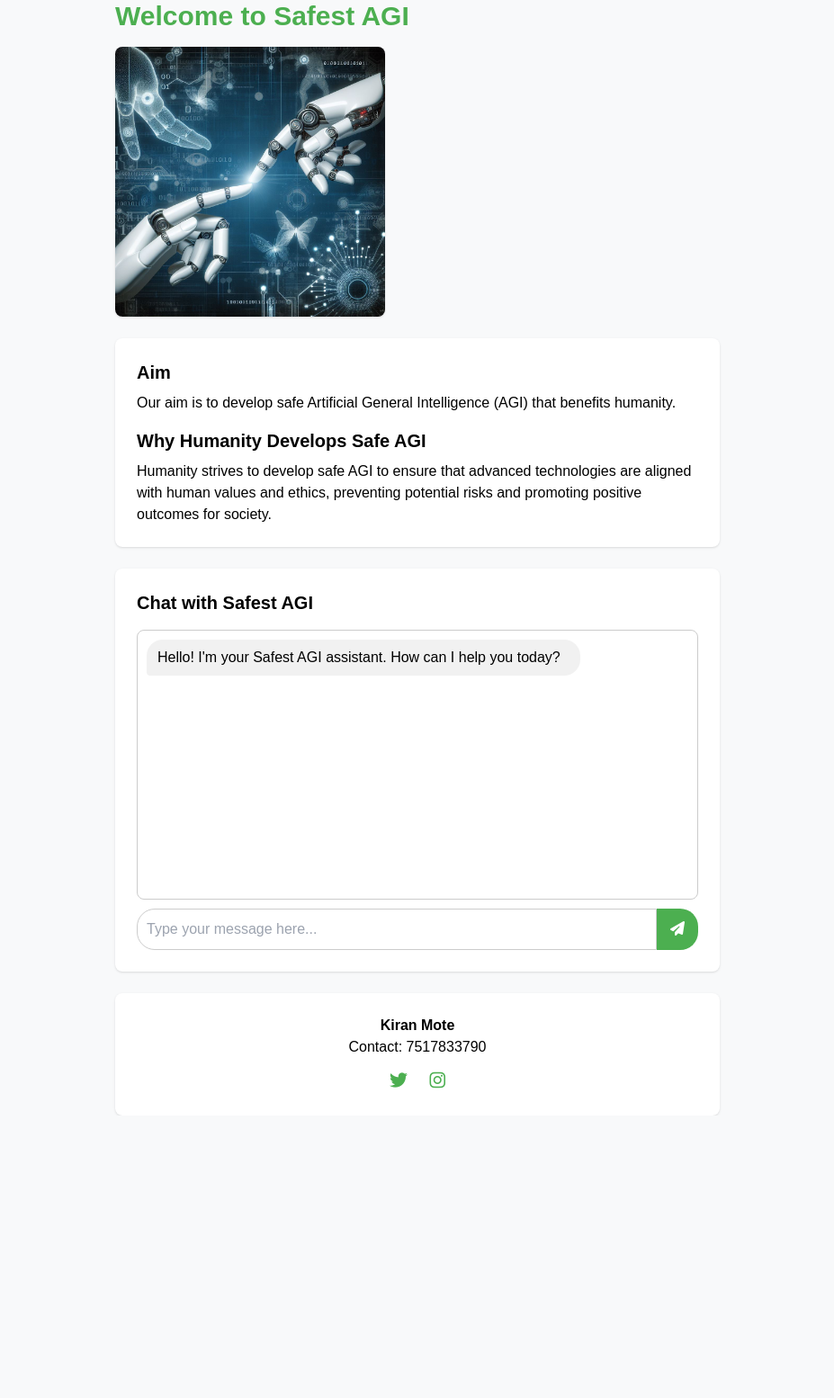
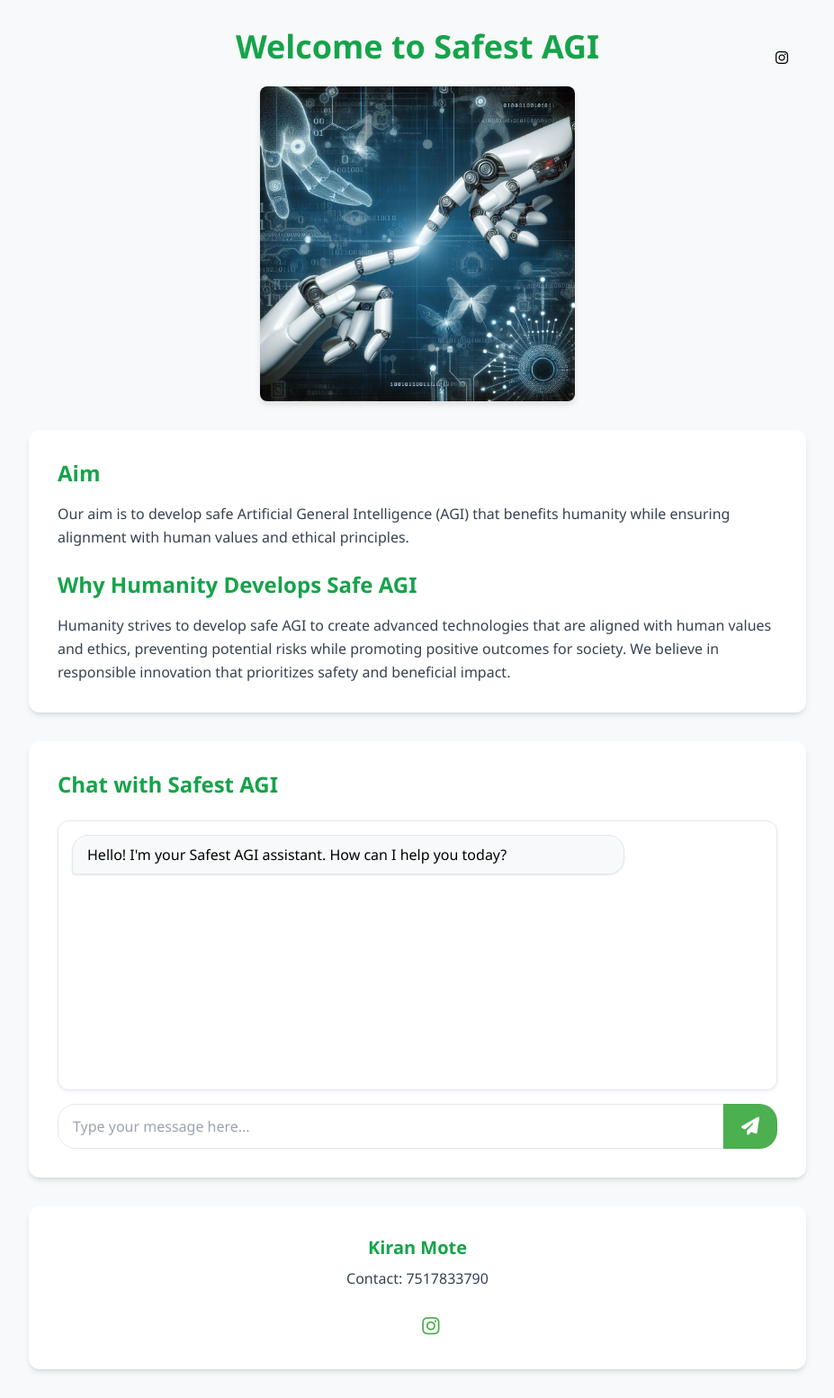
Before and after one commit to KiranMote/safe, a Flask app: page / in a window 1280 px wide. Shown: the whole page at 90% size, without its empty margins (176-1103 px from the left). Before the commit the page ends 1240 px from the top, so only its background shows below. Run offline with Flask 3, Linux system fonts and the light colour scheme; some libraries are stand-ins or nearby versions.

Commit message:
28 april only added BOT UI now should run

```diff
--- a/templates/index.html
+++ b/templates/index.html
@@ -8,28 +8,27 @@
     <link rel="stylesheet" href="https://cdnjs.cloudflare.com/ajax/libs/font-awesome/6.4.0/css/all.min.css">
     <style>
         body {
-            font-family: Arial, sans-serif;
-            margin: 20px;
+            font-family: 'Segoe UI', Tahoma, Geneva, Verdana, sans-serif;
             background-color: #f8f9fa;
         }
-        h1 {
-            color: #4CAF50;
-        }
         .messages {
-            border: 1px solid #ccc;
-            padding: 10px;
+            border: 1px solid #e2e8f0;
+            padding: 15px;
             height: 300px;
             overflow-y: scroll;
             background-color: white;
-            border-radius: 8px;
-            margin-bottom: 10px;
+            border-radius: 12px;
+            margin-bottom: 15px;
+            box-shadow: 0 2px 4px rgba(0,0,0,0.05);
         }
         .chat-message {
-            margin-bottom: 10px;
-            padding: 8px 12px;
+            margin-bottom: 12px;
+            padding: 10px 16px;
             border-radius: 18px;
             max-width: 80%;
             animation: fadeIn 0.3s ease-in;
+            box-shadow: 0 1px 2px rgba(0,0,0,0.1);
+            line-height: 1.4;
         }
         .user-message {
             background-color: #e3f2fd;
@@ -37,76 +36,125 @@
             border-bottom-right-radius: 4px;
         }
         .bot-message {
-            background-color: #f1f1f1;
+            background-color: #f8f9fa;
             margin-right: auto;
             border-bottom-left-radius: 4px;
+            border: 1px solid #e2e8f0;
         }
         @keyframes fadeIn {
             from { opacity: 0; transform: translateY(10px); }
             to { opacity: 1; transform: translateY(0); }
         }
-        .input-box {
-            display: flex;
-            margin-top: 10px;
-        }
         #user-input {
             flex-grow: 1;
-            padding: 10px;
-            border: 1px solid #ccc;
+            padding: 12px 16px;
+            border: 1px solid #e2e8f0;
             border-radius: 20px 0 0 20px;
             outline: none;
+            transition: border-color 0.3s;
+        }
+        #user-input:focus {
+            border-color: #4CAF50;
         }
         #send-btn {
             background-color: #4CAF50;
             color: white;
             border: none;
-            padding: 10px 15px;
+            padding: 0 20px;
             border-radius: 0 20px 20px 0;
             cursor: pointer;
+            transition: background-color 0.3s;
         }
-        .social-icons {
-            margin-top: 10px;
+        #send-btn:hover {
+            background-color: #3e8e41;
         }
         .social-icons a {
-            margin: 0 10px;
+            margin: 0 12px;
             color: #4CAF50;
-            font-size: 20px;
+            font-size: 22px;
+            transition: transform 0.3s, color 0.3s;
+        }
+        .social-icons a:hover {
+            color: #3e8e41;
+            transform: scale(1.1);
+        }
+        .robot-img {
+            box-shadow: 0 4px 6px rgba(0,0,0,0.1);
+            transition: transform 0.3s;
+        }
+        .robot-img:hover {
+            transform: scale(1.02);
+        }
+        .header-container {
+            position: relative;
+        }
+        .social-float {
+            position: absolute;
+            top: 20px;
+            right: 20px;
+            display: flex;
+            gap: 15px;
         }
     </style>
 </head>
-<body>
-    <div class="max-w-2xl mx-auto">
-        <h1 class="text-3xl font-bold mb-4">Welcome to Safest AGI</h1>
-        <img src="{{ url_for('static', filename='agiimg.jpg') }}" alt="Robot Image" width="300" class="rounded-lg shadow mb-6">
+<body class="min-h-screen">
+    <div class="max-w-4xl mx-auto px-4 py-8">
+        <!-- Header with centered robot image -->
+        <div class="header-container text-center mb-8">
+            <!-- Floating social icons -->
+            <div class="social-float">
+                <a href="https://x.com/KiranMote150774" target="_blank" aria-label="X (formerly Twitter)">
+                    <i class="fab fa-x-twitter"></i>
+                </a>
+                <a href="https://instagram.com/kiran_1878_" target="_blank" aria-label="Instagram">
+                    <i class="fab fa-instagram"></i>
+                </a>
+            </div>
 
-        <div class="description bg-white p-6 rounded-lg shadow mb-6">
-            <h2 class="text-xl font-semibold mb-2">Aim</h2>
-            <p class="mb-4">Our aim is to develop safe Artificial General Intelligence (AGI) that benefits humanity.</p>
-            <h2 class="text-xl font-semibold mb-2">Why Humanity Develops Safe AGI</h2>
-            <p>Humanity strives to develop safe AGI to ensure that advanced technologies are aligned with human values and ethics, preventing potential risks and promoting positive outcomes for society.</p>
+            <h1 class="text-4xl font-bold text-green-600 mb-6">Welcome to Safest AGI</h1>
+            <div class="flex justify-center">
+                <img src="{{ url_for('static', filename='agiimg.jpg') }}" alt="Robot Image" width="350" class="robot-img rounded-lg">
+            </div>
         </div>
 
-        <div class="chatbox bg-white p-6 rounded-lg shadow mb-6">
-            <h2 class="text-xl font-semibold mb-4">Chat with Safest AGI</h2>
+        <!-- Description section -->
+        <div class="bg-white p-8 rounded-xl shadow-md mb-8">
+            <h2 class="text-2xl font-semibold text-green-600 mb-4">Aim</h2>
+            <p class="text-gray-700 mb-6 leading-relaxed">Our aim is to develop safe Artificial General Intelligence (AGI) that benefits humanity while ensuring alignment with human values and ethical principles.</p>
+
+            <h2 class="text-2xl font-semibold text-green-600 mb-4">Why Humanity Develops Safe AGI</h2>
+            <p class="text-gray-700 leading-relaxed">Humanity strives to develop safe AGI to create advanced technologies that are aligned with human values and ethics, preventing potential risks while promoting positive outcomes for society. We believe in responsible innovation that prioritizes safety and beneficial impact.</p>
+        </div>
+
+        <!-- Chatbot section -->
+        <div class="bg-white p-8 rounded-xl shadow-md mb-8">
+            <h2 class="text-2xl font-semibold text-green-600 mb-6">Chat with Safest AGI</h2>
             <div id="messages" class="messages">
                 <div class="bot-message chat-message">
                     <p>Hello! I'm your Safest AGI assistant. How can I help you today?</p>
                 </div>
             </div>
-            <div class="input-box">
-                <input type="text" id="user-input" placeholder="Type your message here...">
-                <button id="send-btn"><i class="fas fa-paper-plane"></i></button>
+            <div class="flex">
+                <input type="text" id="user-input" placeholder="Type your message here..." class="text-gray-700">
+                <button id="send-btn" class="flex items-center justify-center">
+                    <i class="fas fa-paper-plane text-xl"></i>
+                </button>
             </div>
         </div>
 
-        <footer class="bg-white p-6 rounded-lg shadow text-center">
-            <div class="contact">
-                <p class="font-bold">Kiran Mote</p>
-                <p>Contact: 7517833790</p>
+        <!-- Footer with contact info -->
+        <footer class="bg-white p-8 rounded-xl shadow-md text-center">
+            <div class="contact mb-6">
+                <p class="font-bold text-xl text-green-600 mb-2">Kiran Mote</p>
+                <p class="text-gray-700">Contact: 7517833790</p>
             </div>
             <div class="social-icons">
-                <a href="https://twitter.com/" target="_blank"><i class="fab fa-twitter"></i></a>
-                <a href="https://instagram.com/" target="_blank"><i class="fab fa-instagram"></i></a>
+                <a href="https://x.com/KiranMote150774" target="_blank" aria-label="X (formerly Twitter)">
+                    <i class="fab fa-x-twitter"></i>
+                </a>
+                <a href="https://instagram.com/kiran_1878_" target="_blank" aria-label="Instagram">
+                    <i class="fab fa-instagram"></i>
+                </a>
             </div>
         </footer>
     </div>
@@ -134,7 +182,7 @@
                     // Show typing indicator
                     const typingDiv = document.createElement('div');
                     typingDiv.className = 'bot-message chat-message';
-                    typingDiv.innerHTML = '<p><i class="fas fa-ellipsis-h"></i> Typing...</p>';
+                    typingDiv.innerHTML = '<p><i class="fas fa-ellipsis-h"></i> Thinking...</p>';
                     messagesContainer.appendChild(typingDiv);
                     messagesContainer.scrollTop = messagesContainer.scrollHeight;
 
@@ -145,7 +193,7 @@
 
                         // Add bot response
                         addMessage("Deepseek api is not connected so wait for some days", false);
-                    }, 1000);
+                    }, 1000 + Math.random() * 1000); // Random delay between 1-2 seconds
                 }
             }
 
@@ -156,6 +204,14 @@
                     sendMessage();
                 }
             });
+
+            // Initial greeting animation
+            setTimeout(() => {
+                const firstMessage = document.querySelector('.bot-message');
+                if (firstMessage) {
+                    firstMessage.style.animation = 'fadeIn 0.5s ease-in';
+                }
+            }, 300);
         });
     </script>
 </body>
```
